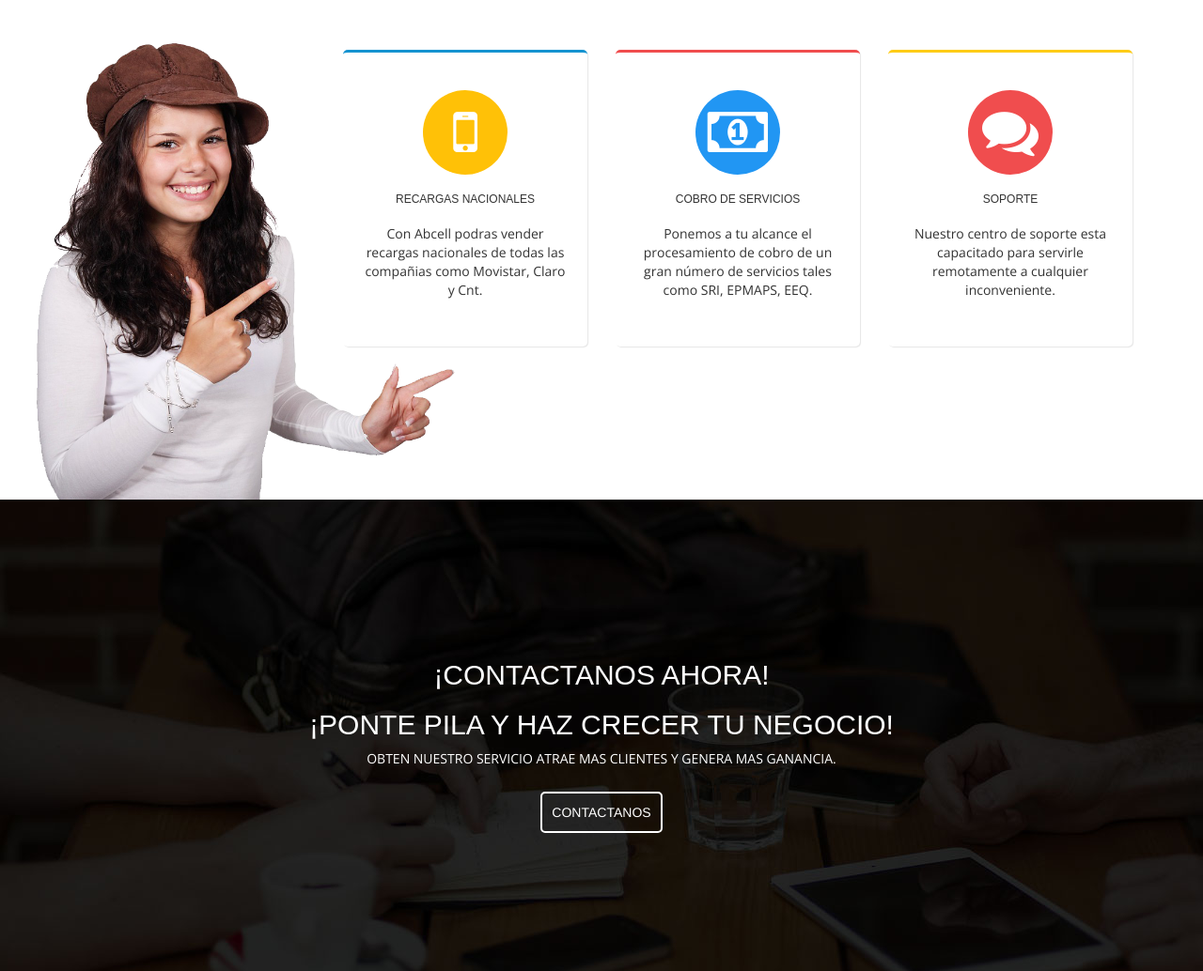
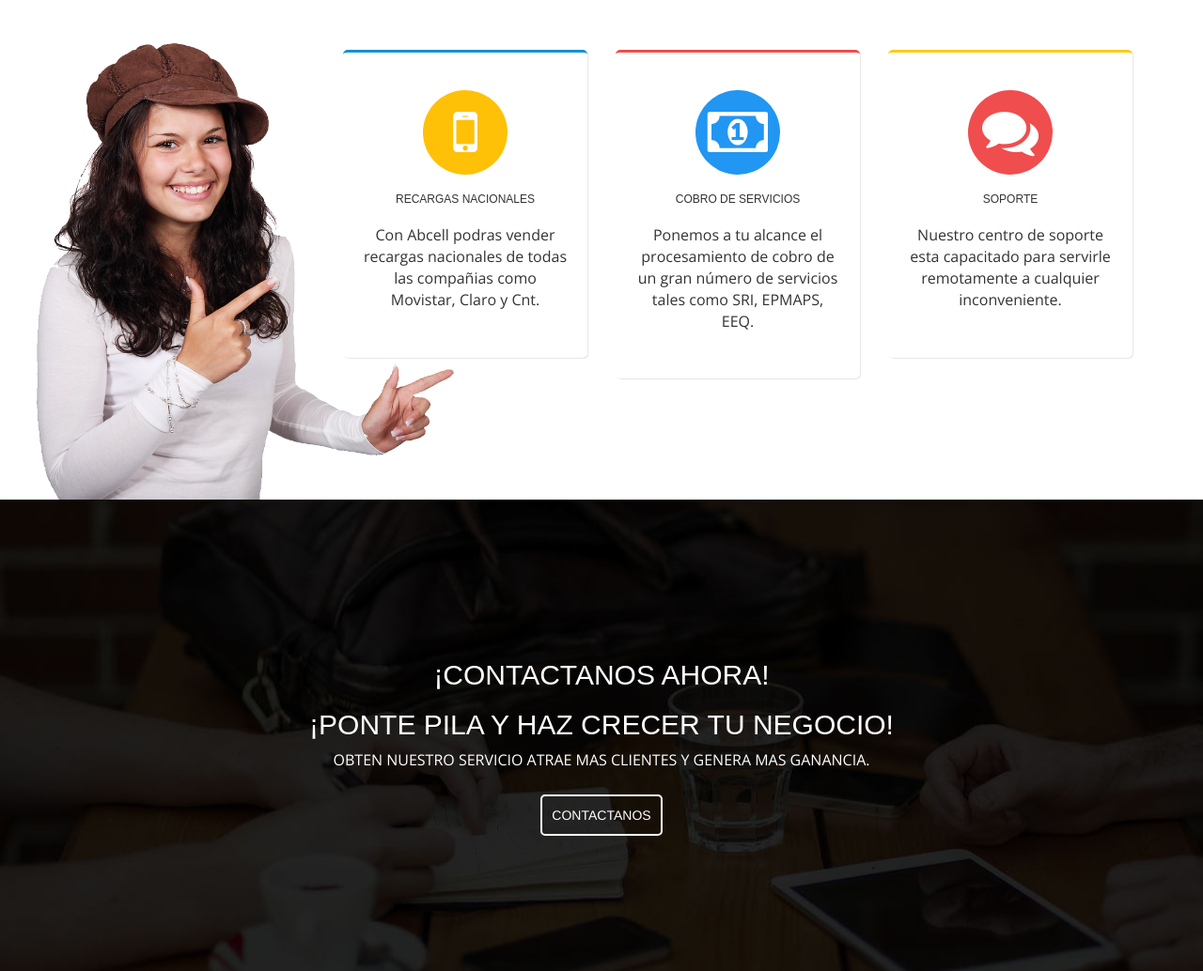
Before and after one commit to JhonnVinces/Abcell, a website: page index.html in a window 1280 px wide. Shown: the part 819-1853 px from the top of the page at 94% size. Drawn offline with nearby package versions, Linux system fonts and the light colour scheme; a web font is replaced by a local one.

Commit message:
Agrege un link

```diff
--- a/index.html
+++ b/index.html
@@ -10,6 +10,7 @@
     <link rel="stylesheet" href="css/font-awesome.min.css">
     <!-- css -->
     <link rel="stylesheet" href="css/style.css">
+    <link rel="stylesheet" href="css/custom.css">
     <!-- Importante Owl stylesheet -->
     <link rel="stylesheet" href="css/owl.carousel.css">
      <!-- tema default -->
```
